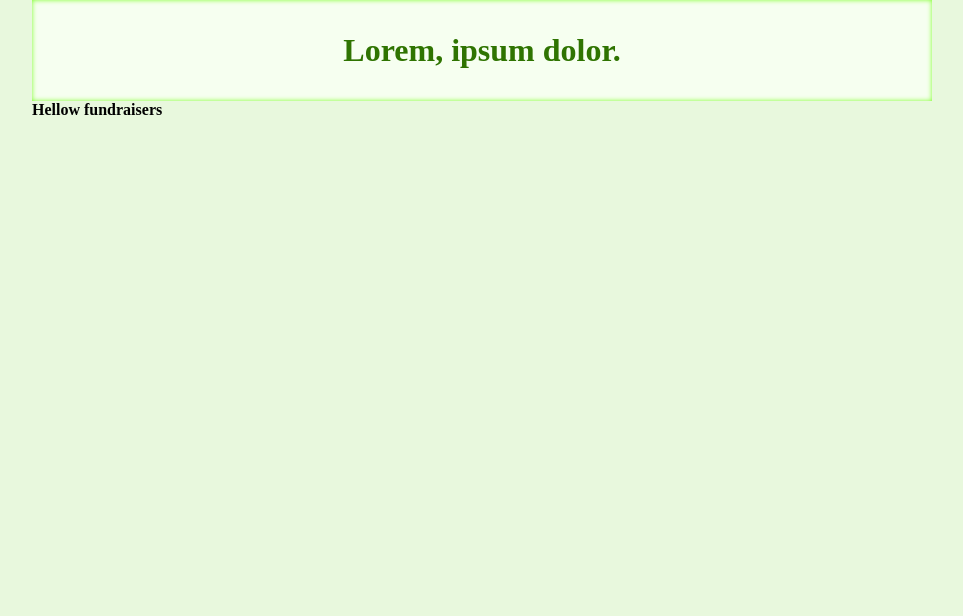
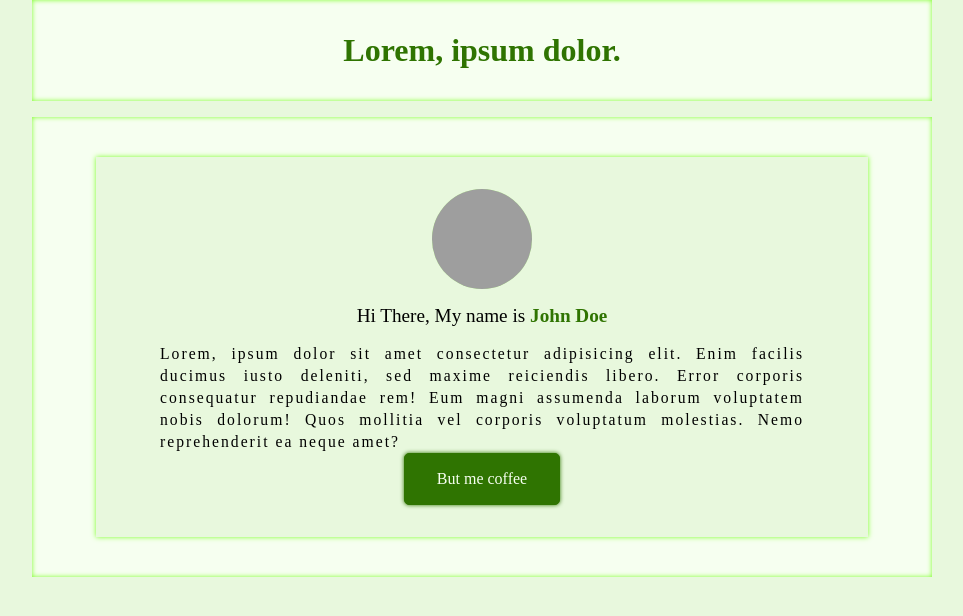
Before and after one commit to addy360/fraiser, a Django app: page / in a window 1280 px wide. Shown: the top 616 px of the page, without its empty margins (158-1121 px from the left). Run offline with Django 3.2, Linux system fonts and the light colour scheme; grey boxes are pictures that could not be loaded.

Commit message:
added templates

```diff
--- a/core/templates/layout/base.html
+++ b/core/templates/layout/base.html
@@ -6,7 +6,7 @@
     <meta charset="UTF-8">
     <meta http-equiv="X-UA-Compatible" content="IE=edge">
     <meta name="viewport" content="width=device-width, initial-scale=1.0">
-    <link rel="stylesheet" href="{% static 'css/styles.css' %}">
+    <link rel="stylesheet" href="{% static 'core/css/styles.css' %}">
     <title>Document</title>
 </head>
 
--- a/core/templates/pages/index.html
+++ b/core/templates/pages/index.html
@@ -1,5 +1,26 @@
-{% extends 'layout/base.html' %}
-
-{% block content %}
-    <h4 >Hellow fundraisers</h4>
+{% extends 'layout/base.html' %} {% block content %}
+<div class="user">
+  <div class="user__content">
+    <div class="user__profile">
+      <img
+        src="https://picsum.photos/200/300"
+        alt=""
+        class="user__profile--img"
+      />
+    </div>
+    <div class="user__description">
+      <div class="user__description--title">
+        <p>Hi There, My name is <span> John Doe</span></p>
+      </div>
+      <div class="user__description--para">
+        Lorem, ipsum dolor sit amet consectetur adipisicing elit. Enim facilis
+        ducimus iusto deleniti, sed maxime reiciendis libero. Error corporis
+        consequatur repudiandae rem! Eum magni assumenda laborum voluptatem
+        nobis dolorum! Quos mollitia vel corporis voluptatum molestias. Nemo
+        reprehenderit ea neque amet?
+      </div>
+    </div>
+    <a href="{% url 'donate' %}" class="btn btn-primary">But me coffee</a>
+  </div>
+</div>
 {% endblock %}
--- a/core/urls.py
+++ b/core/urls.py
@@ -1,6 +1,7 @@
-from core.views import index
+from core.views import donate, index
 from django.urls import path
 
 urlpatterns = [
-    path('',index ),
+    path('',index, name="index" ),
+    path('donate',donate, name="donate" ),
 ]
--- a/core/views.py
+++ b/core/views.py
@@ -3,3 +3,6 @@ from django.shortcuts import render
 
 def index(request):
     return render(request,'pages/index.html')
+
+def donate(request):
+    return render(request,'pages/donate.html')
```
Also changed, not shown: core/templates/pages/donate.html (added, +34 -0 lines), core/static/core/css/styles.css (renamed from core/static/css/styles.css).
